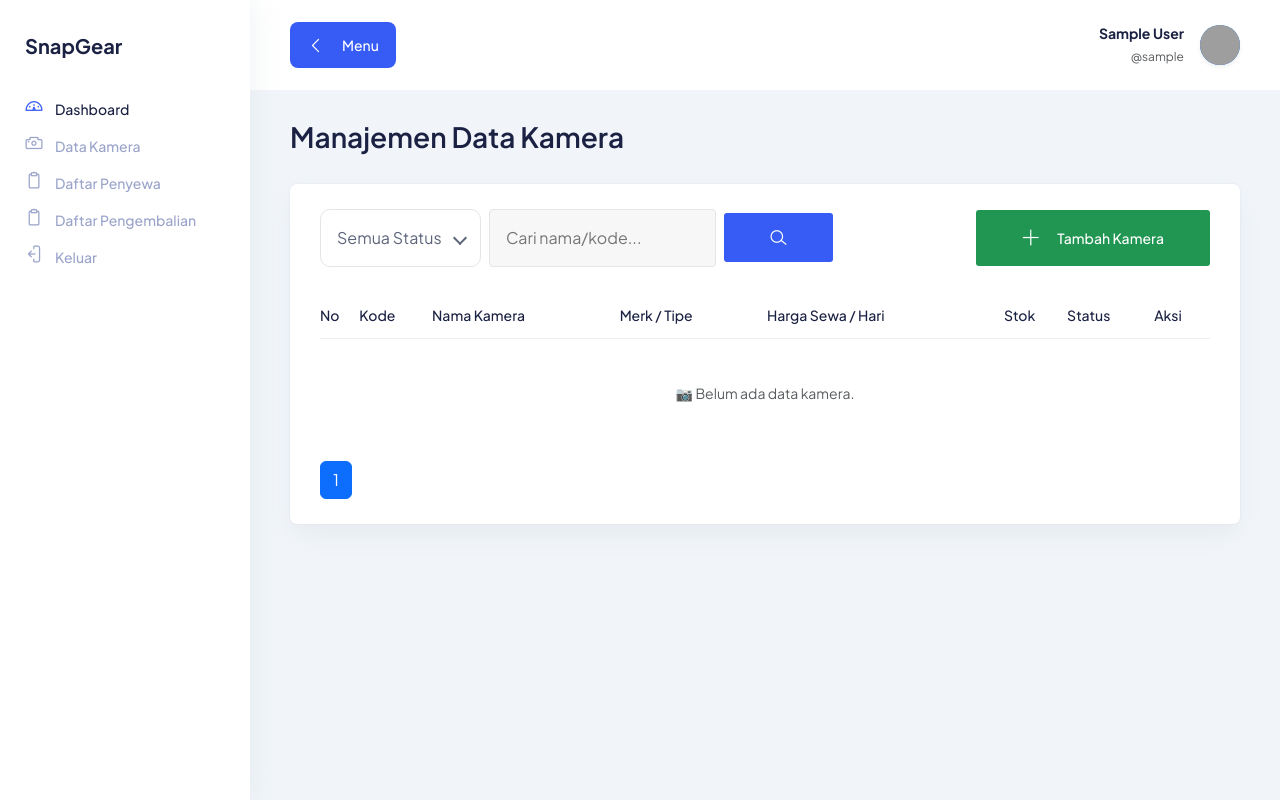
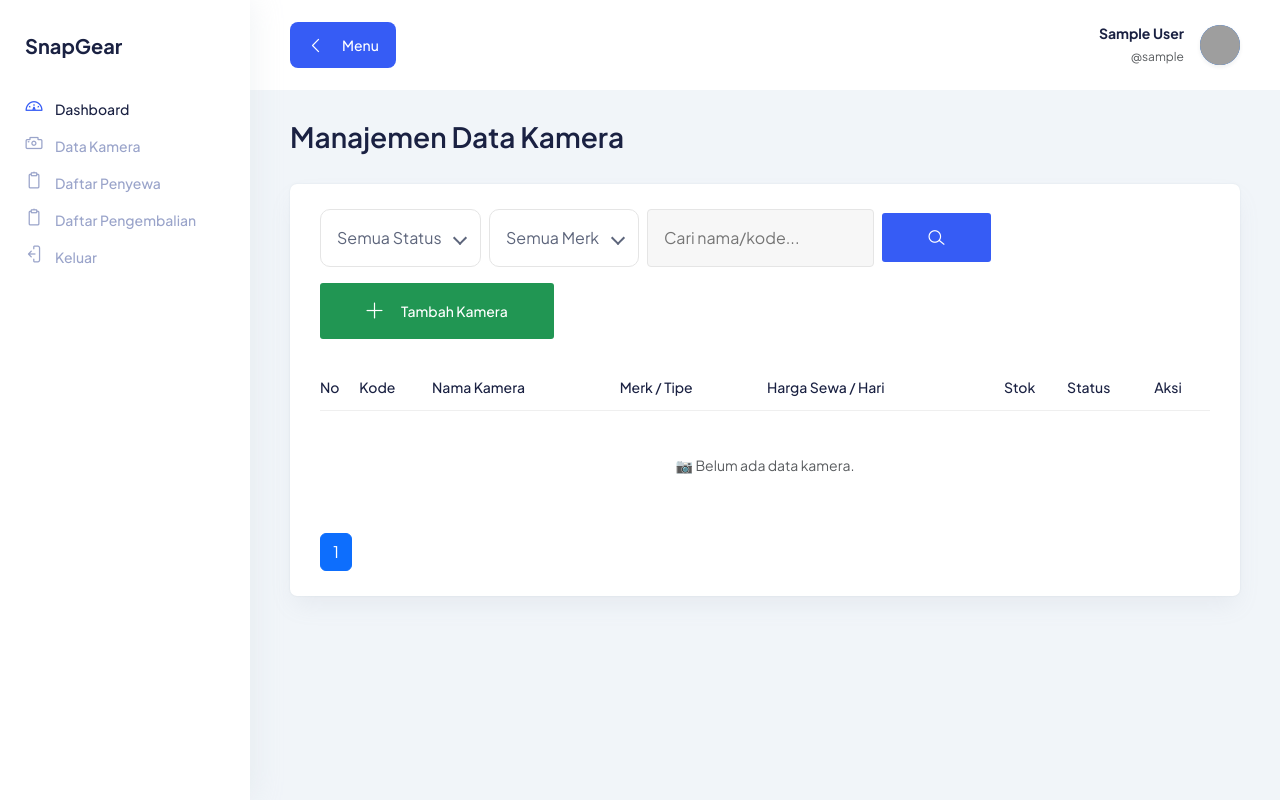
Before and after one commit to Violincello06/uts-web-ralipp, a PHP site: page /kamera.php in a window 1280 px wide. Run offline with PHP 8.4, Linux system fonts and the light colour scheme; the visitor is signed in with stand-in values (Sample User, id 1); data that the repository does not hold is empty; grey boxes are pictures that could not be loaded.

```diff
--- a/kamera.php
+++ b/kamera.php
@@ -164,6 +164,15 @@ if ($_SERVER['REQUEST_METHOD'] === 'POST') {
 $notif = isset($_GET['notif']) ? $_GET['notif'] : '';
 $cari   = isset($_GET['cari'])   ? trim($_GET['cari'])   : '';
 $filter = isset($_GET['status']) ? trim($_GET['status']) : '';
+$brand_filter = isset($_GET['merk']) ? trim($_GET['merk']) : '';
+
+$merk_list = [];
+$merk_result = $conn->query("SELECT DISTINCT merk FROM kamera WHERE merk <> '' ORDER BY merk ASC");
+if ($merk_result && $merk_result->num_rows) {
+    while ($row = $merk_result->fetch_assoc()) {
+        $merk_list[] = $row['merk'];
+    }
+}
 
 $last = $conn->query("SELECT kode_kamera FROM kamera ORDER BY id DESC LIMIT 1")->fetch_assoc();
 $next_kode = 'KAM-001';
@@ -179,6 +188,7 @@ if (empty($add_data['kode_kamera'])) {
 $where = "WHERE 1=1";
 if (!empty($cari))   $where .= " AND (nama_kamera LIKE '%".mysqli_real_escape_string($conn,$cari)."%' OR kode_kamera LIKE '%".mysqli_real_escape_string($conn,$cari)."%' OR merk LIKE '%".mysqli_real_escape_string($conn,$cari)."%')";
 if (!empty($filter)) $where .= " AND status = '".mysqli_real_escape_string($conn,$filter)."'";
+if (!empty($brand_filter)) $where .= " AND merk = '".mysqli_real_escape_string($conn,$brand_filter)."'";
 
 $limit = 10; // items per page
 $page = isset($_GET['page']) ? max(1, (int)$_GET['page']) : 1;
@@ -238,6 +248,16 @@ $kamera_list = $conn->query("SELECT * FROM kamera $where ORDER BY created_at DES
                       <option value="tersedia" <?= $filter == 'tersedia' ? 'selected' : '' ?>>Tersedia</option>
                       <option value="disewa" <?= $filter == 'disewa' ? 'selected' : '' ?>>Disewa</option>
                       <option value="rusak" <?= $filter == 'rusak' ? 'selected' : '' ?>>Rusak</option>
+                    </select>
+                  </div>
+                </div>
+                <div class="select-style-1 mb-0">
+                  <div class="select-position">
+                    <select name="merk" onchange="this.form.submit()">
+                      <option value="">Semua Merk</option>
+                      <?php foreach ($merk_list as $merk_option): ?>
+                        <option value="<?= htmlspecialchars($merk_option) ?>" <?= $brand_filter == $merk_option ? 'selected' : '' ?>><?= htmlspecialchars($merk_option) ?></option>
+                      <?php endforeach; ?>
                     </select>
                   </div>
                 </div>
--- a/partials/header.php
+++ b/partials/header.php
@@ -10,5 +10,6 @@
     <link rel="stylesheet" href="assets/css/materialdesignicons.min.css" type="text/css" />
     <link rel="stylesheet" href="assets/css/main.css" />
     <link rel="stylesheet" href="assets/css/custom.css" />
+    <script src="https://cdn.jsdelivr.net/npm/sweetalert2@11"></script>
 
   </head>
```
Also changed, not shown: assets/images/profile/avatar_4_1781764886.jpg (added).
